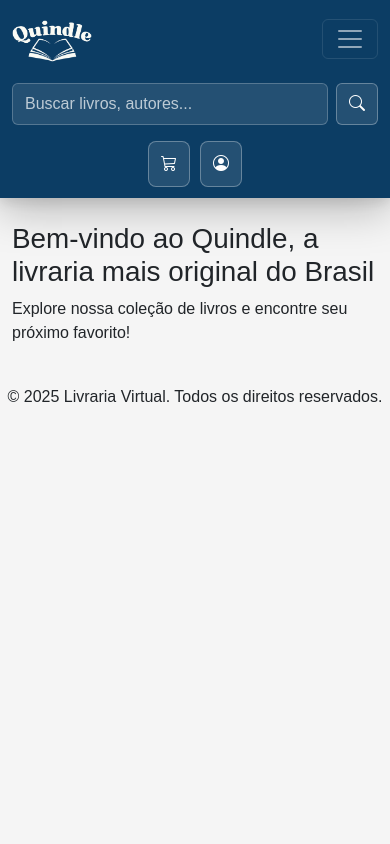
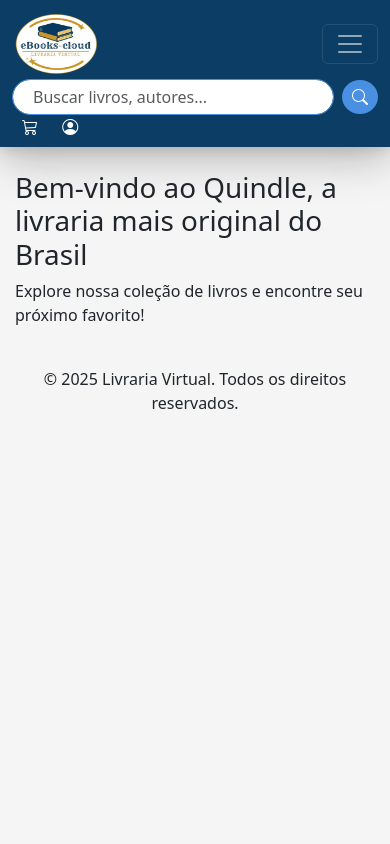
Before and after one commit to lyandraalmeidas/ecomerce, a PHP site: page /pages/index.php in a window 390 px wide, after a click that opens the changed part. Run offline with PHP 8.4, Linux system fonts and the light colour scheme.

Commit message:
refazendo css

```diff
--- a/CSS/style.css
+++ b/CSS/style.css
@@ -9,253 +9,80 @@
     --transition: all 0.3s ease;
 }
 
-* {
-    box-sizing: border-box;
+body {
+    background-color: var(--cor-fundo);
+    padding: 0;
+    margin: 0;
+}
+.logo{
+    height: 60px;
+    width: 90px;
+}
+header {
+    background-color: var(--cor-secundaria) !important;
+    box-shadow: var(--header-shadow) !important;
+
 }
 
-html, body {
-    height: 100%;
-    margin: 0;
+.search-form {
+    margin: 0 auto;
+    align-items: center;
+    justify-content: center;
 }
 
-body {
-    font-family: 'Nunito', Arial, sans-serif;
-    background-color: var(--cor-fundo);
-    color: var(--cor-texto-escuro);
-}
-
-
-.cabecalho .navbar {
-    position: sticky;
-    top: 0;
-    z-index: 9999;
-    background-color: var(--cor-secundaria) !important;
-    padding: .7rem 0;
-    box-shadow: var(--header-shadow);
-    align-items: center;
-}
-
-.navbar-brand img {
-    display: block;
+.form-control{
+    border-radius: 20px;
+    padding: 5px 20px;
+    border: 1px solid var(--cor-primaria);
     transition: var(--transition);
 }
 
-.navbar-brand:hover img {
-    transform: scale(1.05);
+.form-control:focus {
+    border-color: var(--cor-primaria);
+    box-shadow: 0 0 5px var(--cor-primaria);
+    transition: var(--transition);
+}
+.search-btn {
+    background-color: var(--cor-primaria);
+    color: var(--cor-texto-claro);
+    border: none;
+    border-radius: 50%;
+    padding: 5px 10px;
+    transition: var(--transition);
+}
+.search-btn:hover {
+    background-color: var(--cor-fundo);
+    transition: var(--transition);
+    box-shadow: 0 0 5px var(--cor-fundo);
 }
 
-.navbar-brand {
-    color: var(--cor-texto-claro) !important;
-    font-weight: 700;
+.cart-btn {
+    text-decoration: none;
+    position: relative;
+    color: var(--cor-texto-claro);
+    font-size: 16px;
+    padding: 0 10px;
+    transition: var(--transition);
 }
-
-.cabecalho .search-form {
-    max-width: 520px;
-    width: 100%;
-    flex: 1;
-    margin: 0 2rem;
-}
-
-.nav-link {
-    display: inline-flex;
-    align-items: center;
-    gap: .35rem;
-    color: var(--cor-texto-claro) !important;
-    padding: .4rem .8rem;
-    border-radius: 6px;
-    transition: var(--transition);
-    position: relative;
-}
-
-.nav-link .bi {
-    font-size: 1.05em;
-    color: rgba(255,255,255,0.95) !important;
-}
-
-.nav-actions {
-    display: flex;
-    gap: 10px;
-}
-
-.nav-action-btn {
-    display: flex;
-    align-items: center;
-    gap: 8px;
-    padding: 8px 16px;
-    border-radius: 8px;
-    text-decoration: none;
-    font-weight: 500;
-    transition: var(--transition);
-    position: relative;
-    border: none;
-    background: transparent;
-    color: var(--cor-texto-claro);
-}
-
-.nav-action-btn:hover {
-    background: rgba(255, 255, 255, 0.15);
-    transform: translateY(-2px);
-    color: var(--cor-texto-claro);
-}
-
-.nav-action-btn.cart-btn {
-    background: rgba(255,255,255,0.1);
-    border: 1px solid rgba(255,255,255,0.3);
-}
-
-.nav-action-btn.cart-btn:hover {
-    background: rgba(255,255,255,0.1);
-    box-shadow: 0 4px 12px rgba(255,255,255,0.5);
-}
-
-.nav-action-btn.login-btn {
-    background: rgba(255,255,255,0.1);
-    border: 1px solid rgba(255,255,255,0.3);
-}
-
-.nav-action-btn.login-btn:hover {
-    background:  rgba(255,255,255,0.1);
-    box-shadow: 0 4px 12px rgba(255,255,255,0.5);
-}
-
-.badge-cart {
-    position: absolute;
-    top: -5px;
-    right: -5px;
-    background-color: var(--cor-destaque);
-    color: white;
-    border-radius: 50%;
-    width: 18px;
-    height: 18px;
-    font-size: 0.7rem;
-    display: flex;
-    align-items: center;
-    justify-content: center;
-    font-weight: bold;
-}
-
-.search-form .btn-outline-light {
-    background-color: rgba(255,255,255,0.1);
-    border-color: rgba(255,255,255,0.3);
-    color: var(--cor-texto-claro);
+.cart-btn:hover {
+    text-decoration: underline;
     transition: var(--transition);
 }
 
-.search-form .btn-outline-light:hover {
-    background-color: rgba(255,255,255,0.1);
-    border-color: rgba(255,255,255,0.5);
-    transform: scale(1.05);
-    box-shadow: 0 4px 12px rgba(255,255,255,0.5);
-}
-
-.search-form .form-control {
-    padding: .5rem .75rem;
-    line-height: 1.5;
-    border-color: rgba(255,255,255,0.3);
-    background-color: rgba(255,255,255,0.1);
+.login-btn {
+    text-decoration: none;
+    position: relative;
     color: var(--cor-texto-claro);
-}
-
-.search-form .form-control::placeholder {
-    color: rgba(255,255,255,0.7);
-}
-
-.search-form .form-control:focus {
-    background-color: rgba(255,255,255,0.15);
-    border-color: rgba(255,255,255,0.5);
-    color: var(--cor-texto-claro);
-    box-shadow: 0 0 0 0.2rem rgba(255,255,255,0.1);
-}
-
-.demo-container {
-    width: 100%;
-    max-width: 1200px;
-    background: white;
-    border-radius: 12px;
-    box-shadow: 0 10px 30px rgba(0,0,0,0.1);
-    overflow: hidden;
-    margin: 20px auto;
-}
-
-.demo-content {
-    padding: 40px;
-    text-align: center;
-}
-
-.demo-title {
-    color: var(--cor-secundaria);
-    margin-bottom: 20px;
-    font-weight: 700;
-}
-
-.demo-text {
-    color: #666;
-    max-width: 600px;
-    margin: 0 auto 30px;
-    line-height: 1.6;
-}
-
-.features {
-    display: flex;
-    justify-content: center;
-    gap: 30px;
-    margin-top: 40px;
-    flex-wrap: wrap;
-}
-
-.feature {
-    background: var(--cor-fundo);
-    padding: 20px;
-    border-radius: 10px;
-    width: 200px;
-    box-shadow: 0 4px 6px rgba(0,0,0,0.05);
+    font-size: 16px;
+    padding: 0 10px;
     transition: var(--transition);
 }
 
-.feature:hover {
-    transform: translateY(-5px);
-    box-shadow: 0 6px 12px rgba(0,0,0,0.1);
+.login-btn:hover {
+    text-decoration: underline;
+    transition: var(--transition);
 }
-
-.feature i {
-    font-size: 2rem;
-    color: var(--cor-primaria);
-    margin-bottom: 15px;
+.container {
+    max-width: 1200px;
+    padding: 0 15px;
 }
-
-@media (max-width: 992px) {
-    .cabecalho .search-form {
-        margin: 1rem 0;
-        max-width: 100%;
-    }
-
-    .nav-actions {
-        margin-top: 15px;
-        justify-content: center;
-        width: 100%;
-    }
-}
-
-@media (max-width: 576px) {
-    .cabecalho .search-form {
-        max-width: 100%;
-    }
-
-    .navbar-brand img {
-        width: 80px;
-        height: auto;
-    }
-
-    .nav-action-btn span {
-        display: none;
-    }
-
-    .nav-action-btn {
-        padding: 10px 12px;
-    }
-
-    .features {
-        flex-direction: column;
-        align-items: center;
-    }
-}
--- a/includes/header.php
+++ b/includes/header.php
@@ -6,7 +6,7 @@
     <head>
         <meta charset="utf-8">
         <meta name="viewport" content="width=device-width, initial-scale=1">
-        <title>Quindle</title>
+        <title>eBooksCloud</title>
 
         <link href="https://cdn.jsdelivr.net/npm/bootstrap@5.3.8/dist/css/bootstrap.min.css" rel="stylesheet" integrity="sha384-sRIl4kxILFvY47J16cr9ZwB07vP4J8+LH7qKQnuqkuIAvNWLzeN8tE5YBujZqJLB" crossorigin="anonymous">
         <link rel="stylesheet" href="https://cdn.jsdelivr.net/npm/bootstrap-icons@1.11.4/font/bootstrap-icons.css">
@@ -18,7 +18,7 @@
         <nav class="navbar navbar-expand-lg navbar-dark">
             <div class="container-fluid">
                 <a class="navbar-brand" href="/">
-                    <img src="../IMGS/logo.png" alt="Logo da Livraria Virtual" width="100" height="50" class="d-inline-block align-text-top">
+                    <img src="../IMGS/logo.png" alt="Logo da Livraria Virtual" class="logo d-inline-block align-text-top">
                 </a>
 
                 <button class="navbar-toggler" type="button" data-bs-toggle="collapse" data-bs-target="#navbarSupportedContent" aria-controls="navbarSupportedContent" aria-expanded="false" aria-label="Alternar navegação">
@@ -28,7 +28,7 @@
                 <div class="collapse navbar-collapse" id="navbarSupportedContent">
                     <form class="d-flex search-form" role="search" action="#" method="get" aria-label="Formulário de busca">
                         <input class="form-control me-2" type="search" name="q" placeholder="Buscar livros, autores..." aria-label="Buscar">
-                        <button class="btn btn-outline-light" type="submit" aria-label="Enviar busca">
+                        <button class="btn search-btn" type="submit" aria-label="Enviar busca">
                             <i class="bi bi-search" aria-hidden="true"></i>
                         </button>
                     </form>
```
Also changed, not shown: IMGS/logo.png.
